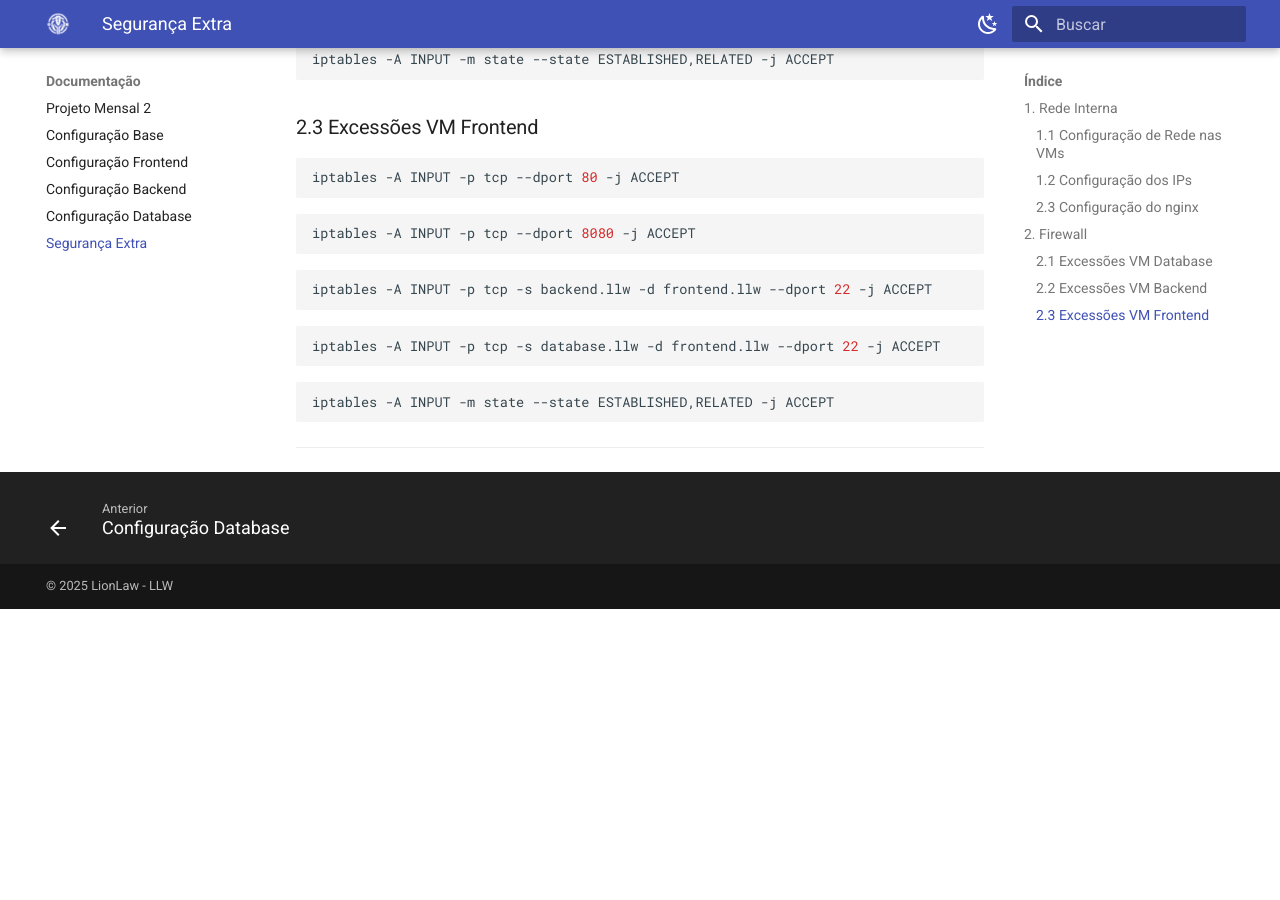
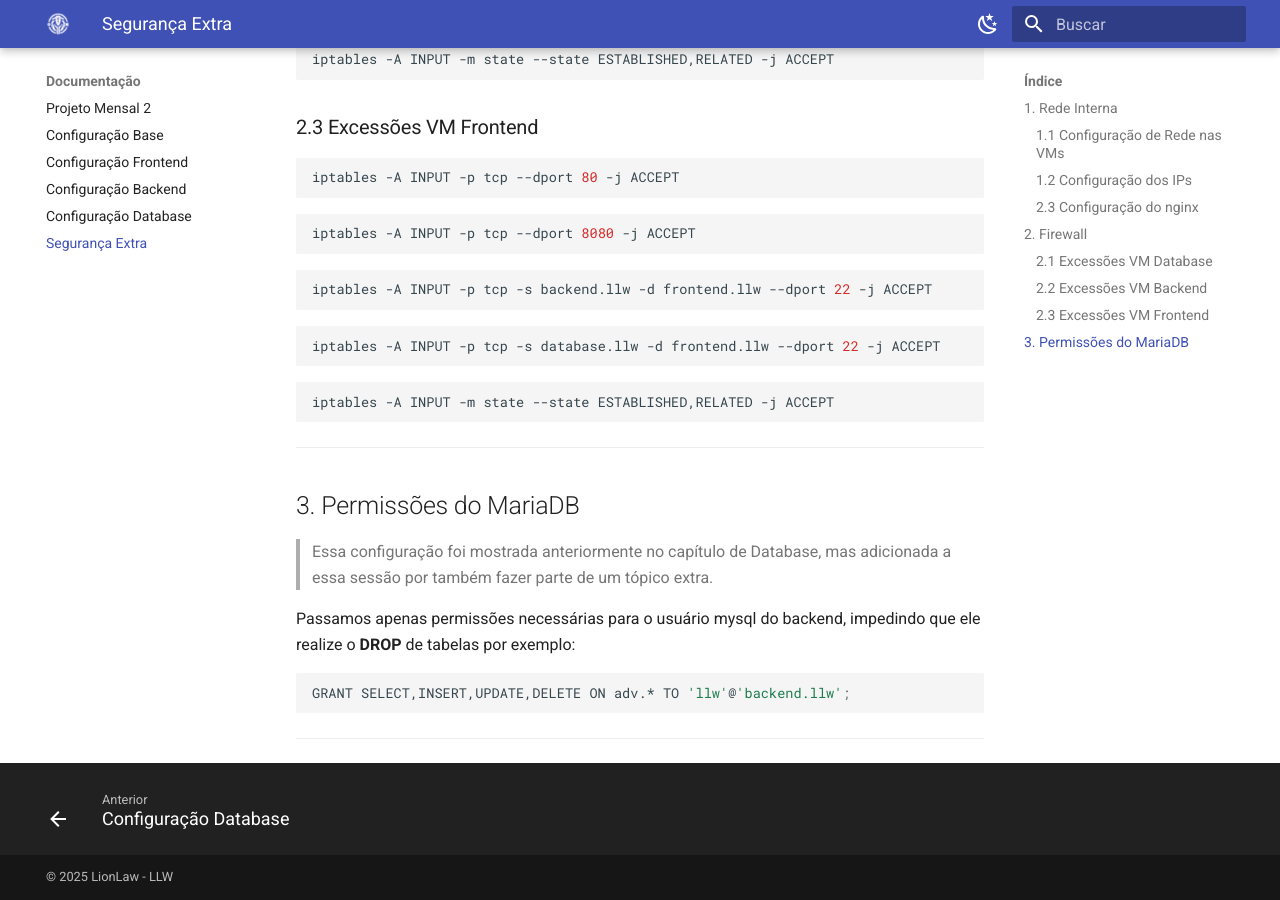
Before and after one commit to fabziano/llw, an MkDocs documentation site: the page built from docs/extra.md, in a window 1280 px wide and 900 px high, scrolled down 4376 px. Built offline with MkDocs 1.6.1 and Material for MkDocs 9.7.7, drawn with Linux system fonts in a browser that asks for light colours; before the commit the page ends 4985 px from its top, so only the background shows below that.

Commit message:
extra -mysql

````diff
--- a/docs/extra.md
+++ b/docs/extra.md
@@ -215,3 +215,15 @@ iptables -A INPUT -m state --state ESTABLISHED,RELATED -j ACCEPT
 ```
 
 ---
+
+## 3. Permissões do MariaDB
+
+> Essa configuração foi mostrada anteriormente no capítulo de Database, mas adicionada a essa sessão por também fazer parte de um tópico extra.
+
+Passamos apenas permissões necessárias para o usuário mysql do backend, impedindo que ele realize o **DROP** de tabelas por exemplo:
+
+```bash
+GRANT SELECT,INSERT,UPDATE,DELETE ON adv.* TO 'llw'@'backend.llw';
+```
+
+---
````
